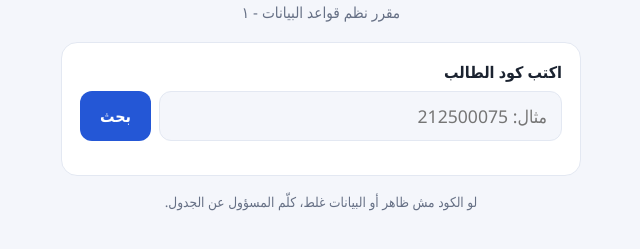
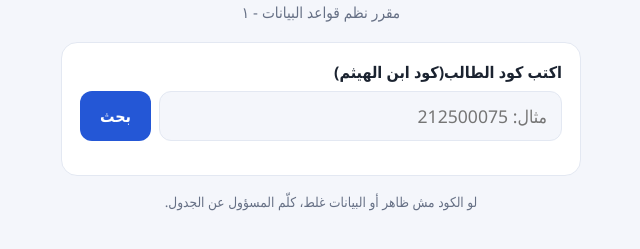
Before and after one commit to engomarsamehfcih-svg/Quiz, a plain HTML site: page index.html in a window 1280 px wide. Shown: the part 63-312 px from the top of the page, without its empty margins (319-959 px from the left). Drawn offline with Linux system fonts and the light colour scheme.

Commit message:
Update index.html

```diff
--- a/index.html
+++ b/index.html
@@ -39,7 +39,7 @@ button{font:inherit;font-weight:600;padding:12px 20px;border:0;border-radius:12p
   <h1>🗓️ Quiz Time</h1>
   <p class="sub">مقرر نظم قواعد البيانات - ١</p>
   <div class="card">
-    <label for="q">اكتب كود الطالب</label>
+    <label for="q">اكتب كود الطالب(كود ابن الهيثم)</label>
     <div class="row">
       <input id="q" inputmode="numeric" autocomplete="off" placeholder="مثال: 212500075">
       <button id="go" type="button">بحث</button>
```
